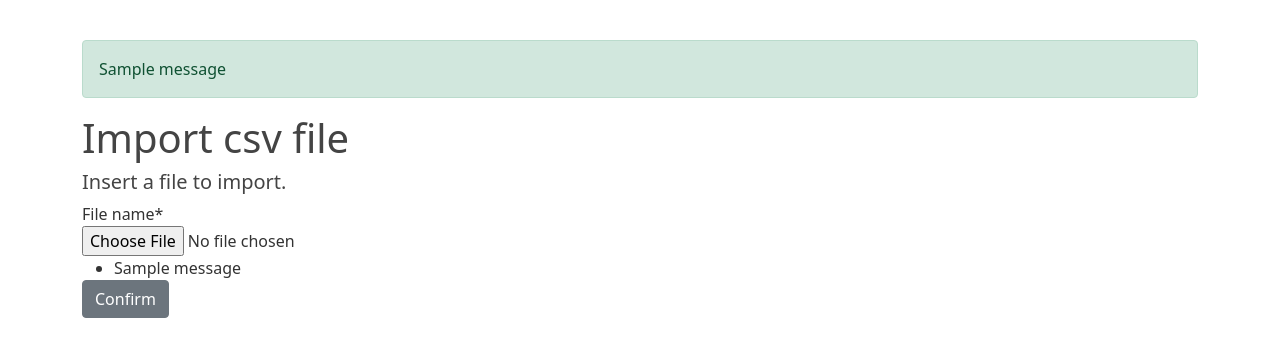
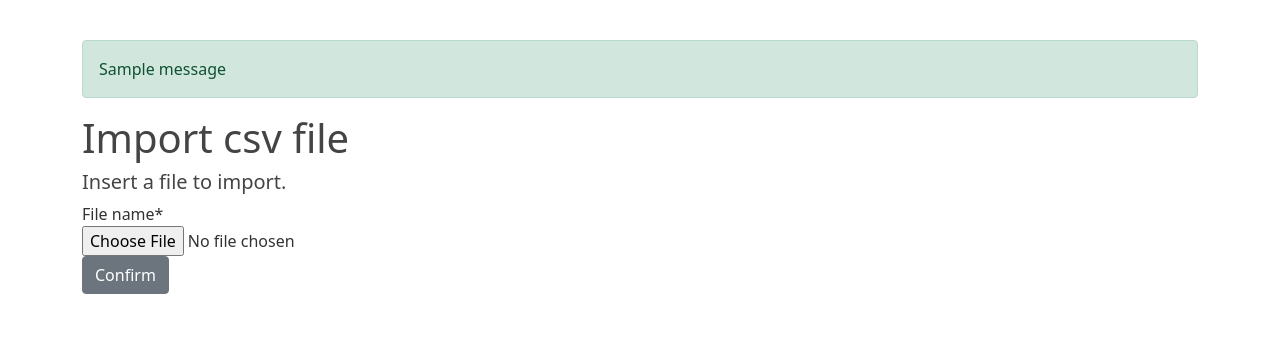
Before and after one commit to Sicret89/Poker-leaderboard, a Django app: page /csv in a window 1280 px wide. Shown: the part 56-413 px from the top of the page. Run offline with Django 3.2, Linux system fonts and the light colour scheme; tables that the repository leaves empty hold one stand-in row (values such as "Sample post"); one stand-in notice (Sample message) is shown; some libraries are stand-ins or nearby versions.

Commit message:
Remove not needed messages from upload.html

```diff
--- a/leaderboard/templates/leaderboard/upload.html
+++ b/leaderboard/templates/leaderboard/upload.html
@@ -11,11 +11,6 @@
 <form action="{% url 'upload-view' %}" method="POST" class="ui form" enctype="multipart/form-data">
     {% csrf_token %}
     {{ form|crispy }}
-      <ul class="messages">
-      {% for message in messages %}
-        <li{% if message.tags %} class="{{ message.tags }}"{% endif %}>{{ message }}</li>
-      {% endfor %}
-  </ul>
     <button type="submit" class="btn btn-secondary">Confirm</button>
 </form>
 
```
